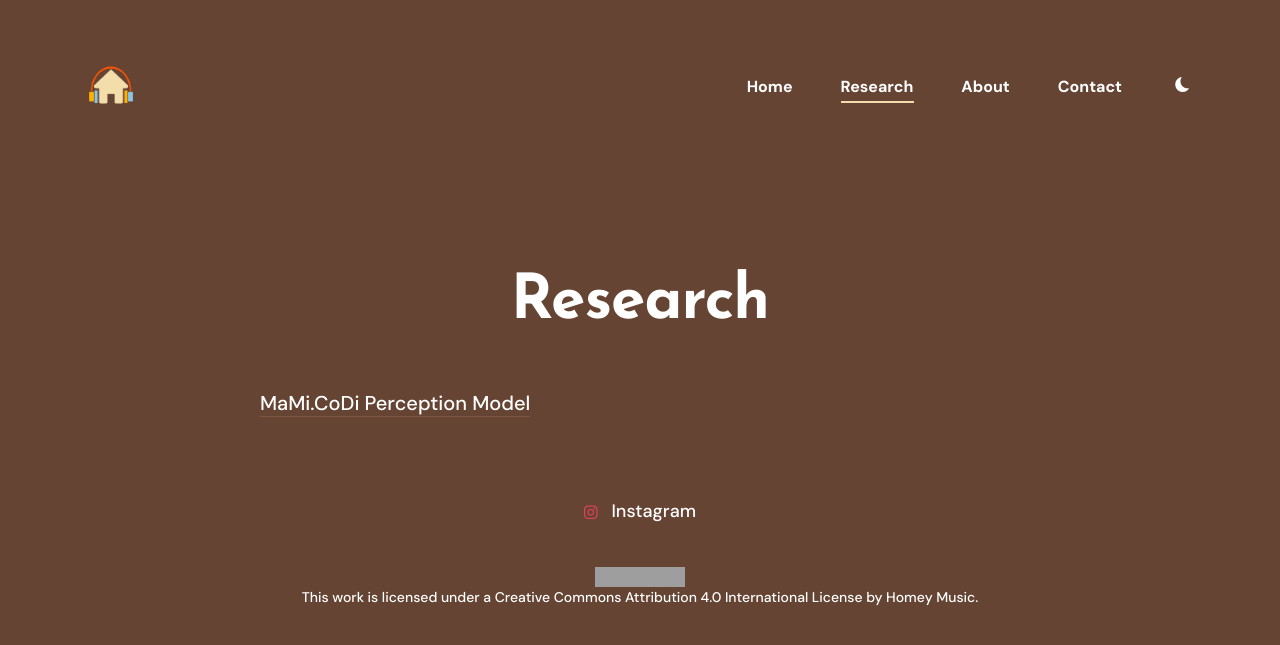
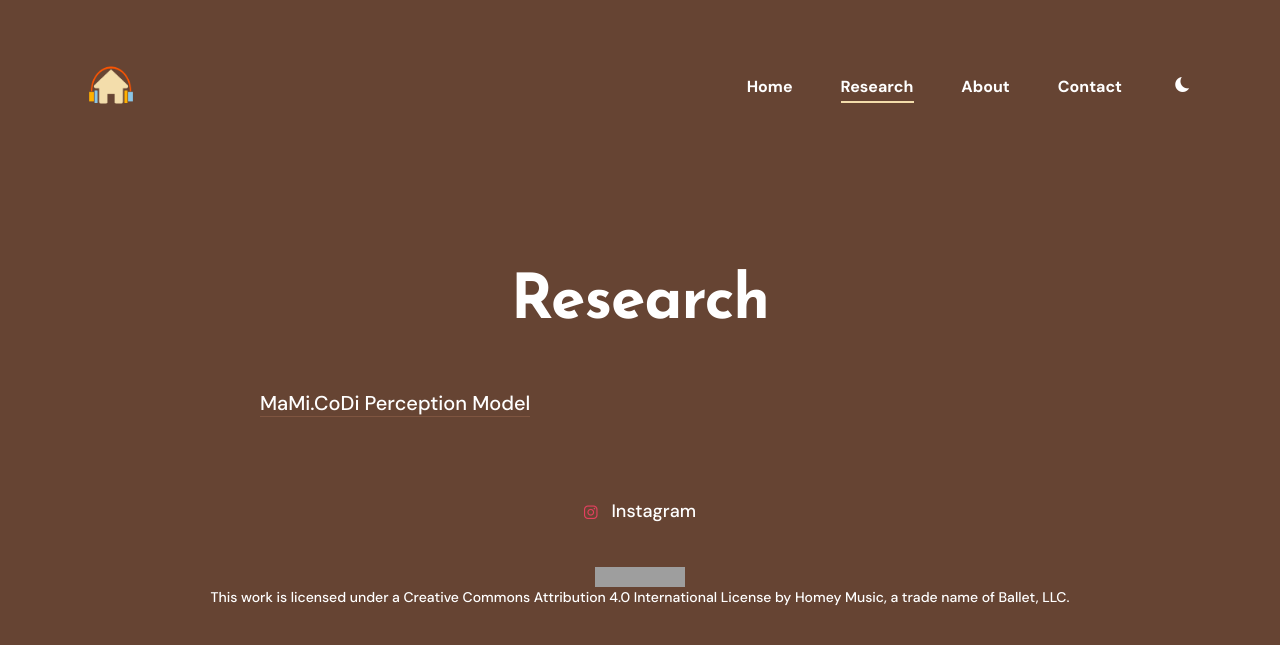
Before and after one commit to homeymusic/homeymusic.github.io, a Jekyll site: the page built from _pages/research.md, in a window 1280 px wide. Shown: the top 645 px of the page. Built offline with Jekyll 4.4.1, drawn with Linux system fonts in a browser that asks for light colours; nearby versions of some CDN libraries; grey boxes are pictures that could not be loaded.

Commit message:
added ballet ref for DBA

```diff
--- a/_includes/footer.html
+++ b/_includes/footer.html
@@ -21,7 +21,7 @@
 
         <div class="footer__info">
           <div class="copyright">
-	    <a rel="license" href="http://creativecommons.org/licenses/by/4.0/"><img alt="Creative Commons License" style="border-width:0" src="https://i.creativecommons.org/l/by/4.0/80x15.png" /></a><br />This work is licensed under a <a rel="license" href="http://creativecommons.org/licenses/by/4.0/">Creative Commons Attribution 4.0 International License</a> by <a href="/">{{site.data.settings.title}}</a>.
+	    <a rel="license" href="http://creativecommons.org/licenses/by/4.0/"><img alt="Creative Commons License" style="border-width:0" src="https://i.creativecommons.org/l/by/4.0/80x15.png" /></a><br />This work is licensed under a <a rel="license" href="http://creativecommons.org/licenses/by/4.0/">Creative Commons Attribution 4.0 International License</a> by <a href="/">{{site.data.settings.title}}</a>, a trade name of <a href="http://balletrealestate.com">Ballet, LLC</a>.
           </div>
 
       </div>
```
